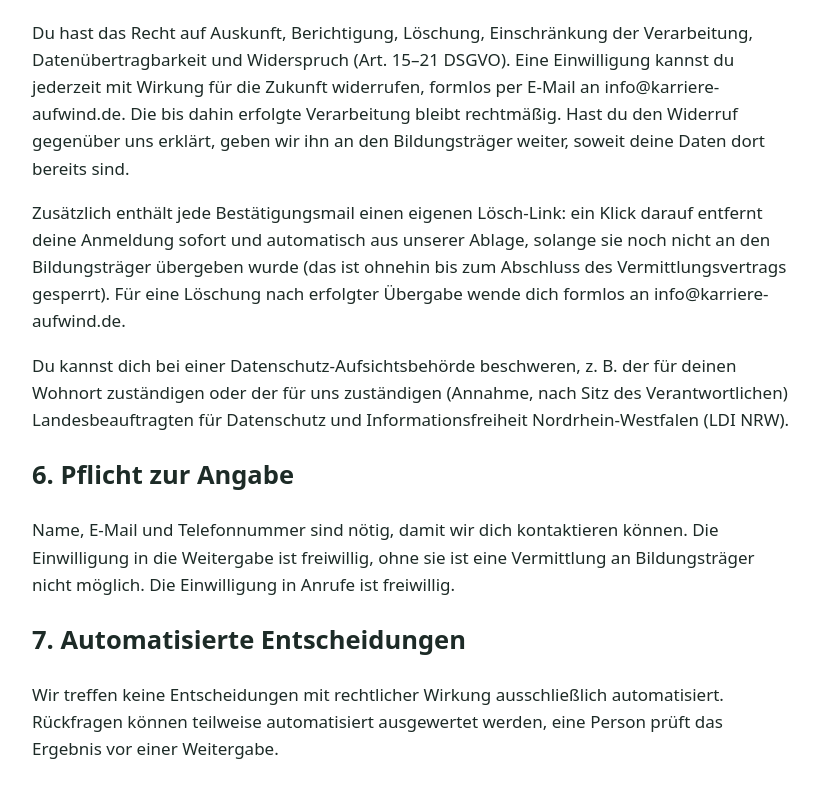
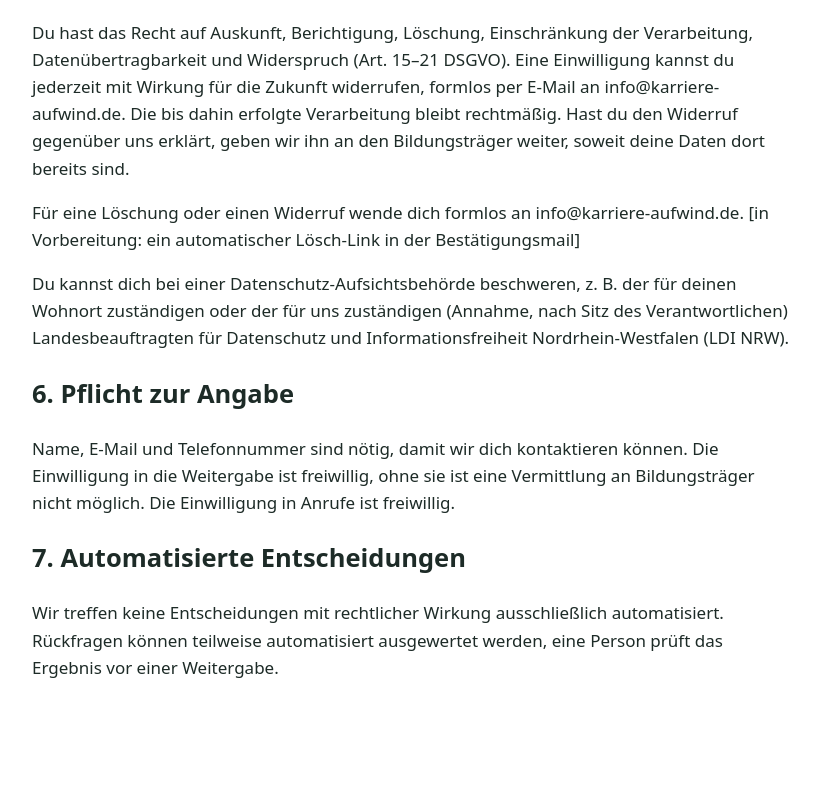
Before and after one commit to mlazarz12/karriereaufwind-page, a plain HTML site: page datenschutz.html in a window 1280 px wide. Shown: the part 2040-2838 px from the top of the page, without its empty margins (228-1047 px from the left). After the commit the page ends 2762 px from the top, so only its background shows below. Drawn offline with Linux system fonts and the light colour scheme.

Commit message:
Korrektur: Lösch-Link noch nicht gebaut, als "in Vorbereitung" markiert
Co-Authored-By: Claude Sonnet 5 <noreply@anthropic.com>
Claude-Session: https://claude.ai/code/session_01L5DqHWjkcFpLgX2rJnYzu9

```diff
--- a/datenschutz.html
+++ b/datenschutz.html
@@ -40,7 +40,7 @@
 
 <h2>5. Deine Rechte</h2>
 <p>Du hast das Recht auf Auskunft, Berichtigung, Löschung, Einschränkung der Verarbeitung, Datenübertragbarkeit und Widerspruch (Art. 15–21 DSGVO). Eine Einwilligung kannst du jederzeit mit Wirkung für die Zukunft widerrufen, formlos per E-Mail an info@karriere-aufwind.de. Die bis dahin erfolgte Verarbeitung bleibt rechtmäßig. Hast du den Widerruf gegenüber uns erklärt, geben wir ihn an den Bildungsträger weiter, soweit deine Daten dort bereits sind.</p>
-<p>Zusätzlich enthält jede Bestätigungsmail einen eigenen Lösch-Link: ein Klick darauf entfernt deine Anmeldung sofort und automatisch aus unserer Ablage, solange sie noch nicht an den Bildungsträger übergeben wurde (das ist ohnehin bis zum Abschluss des Vermittlungsvertrags gesperrt). Für eine Löschung nach erfolgter Übergabe wende dich formlos an info@karriere-aufwind.de.</p>
+<p>Für eine Löschung oder einen Widerruf wende dich formlos an info@karriere-aufwind.de. [in Vorbereitung: ein automatischer Lösch-Link in der Bestätigungsmail]</p>
 <p>Du kannst dich bei einer Datenschutz-Aufsichtsbehörde beschweren, z. B. der für deinen Wohnort zuständigen oder der für uns zuständigen (Annahme, nach Sitz des Verantwortlichen) Landesbeauftragten für Datenschutz und Informationsfreiheit Nordrhein-Westfalen (LDI NRW).</p>
 
 <h2>6. Pflicht zur Angabe</h2>
```
